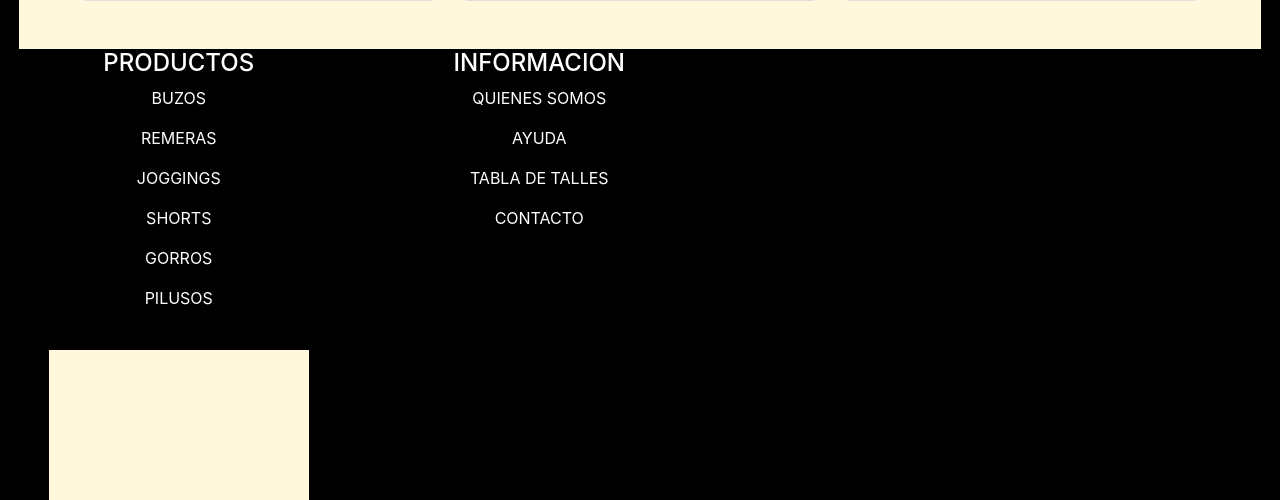
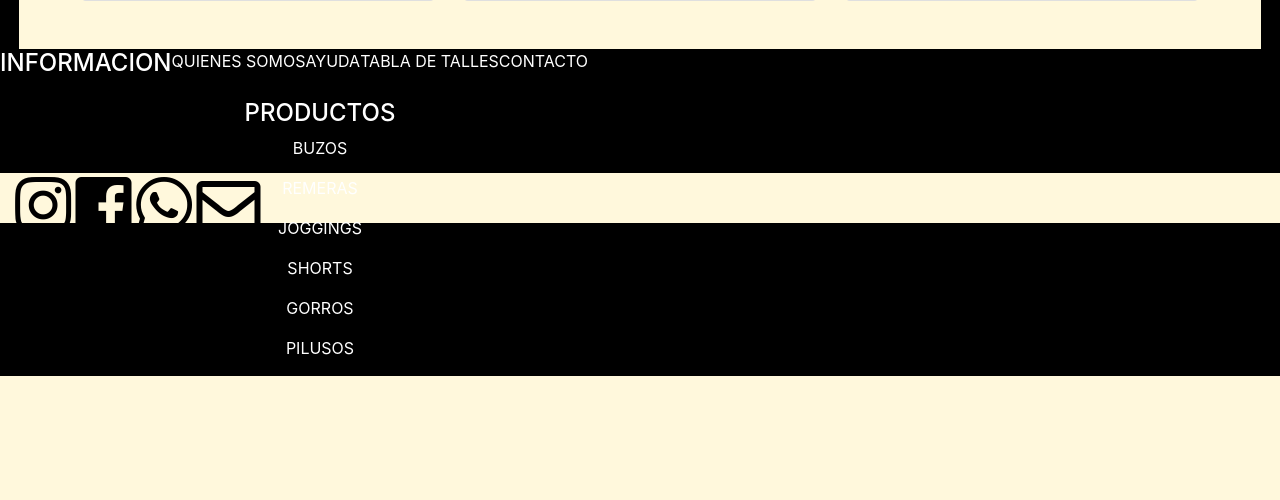
Before and after one commit to Nanooooo/-soulrebel-web, a PHP site: page / in a window 1280 px wide; the page is wider, and only the part inside the window is pictured. Shown: the part 1608-2108 px from the top of that part. After the commit the page ends 1984 px from the top of that part, so only its background shows below. Run offline with PHP 8.4, Linux system fonts and the light colour scheme; some libraries are stand-ins or nearby versions.

Commit message:
KE VERGA PAZO

```diff
--- a/assets/css/style.css
+++ b/assets/css/style.css
@@ -14,6 +14,11 @@
 .height-150 {
     height: 150px;
 }
+
+.width-1820 {
+    width: 1820px;
+}
+
 
 .img-bandera {
     height: 30px;
@@ -47,3 +52,21 @@
 
 
 }
+.img-palmera2{
+    height: 500px;
+    width: 525px;
+
+
+}
+.img-soul{
+    height: 500px;
+    width: 525px;
+
+
+}
+.img-gorro{
+    height: 500px;
+    width: 525px;
+
+
+}
--- a/index.html
+++ b/index.html
@@ -9,6 +9,10 @@
     <link rel="stylesheet" href="https://stackpath.bootstrapcdn.com/bootstrap/4.5.2/css/bootstrap.min.css" integrity="sha384-JcKb8q3iqJ61gNV9KGb8thSsNjpSL0n8PARn9HuZOnIxN0hoP+VmmDGMN5t9UJ0Z" crossorigin="anonymous">
     <link rel="stylesheet" href="assets/css/style.css">
     <link rel="icon" href="assets/images/icononuevo.ico">
+     <!--fontaswesome-->
+     <link rel="stylesheet"
+     href =" https://use.fontawesome.com/releases/v5.3.1/css/all.css "
+     integrity =" SHA384-mzrmE5qonljUremFsqc01SB46JvROS7bZs3IO2EmfFsd15uHvIt + Y8vEf7N7fWAU " crossorigin =" anonymous " >
 
     <title>Soul Rebel</title>
   </head>
@@ -204,10 +208,10 @@
 
       <footer>
 
+        <div class="row height-50">
+        <div class=" row col-6 float-center  ">
 
-        <div class="col-6 float-center  ">
 
-          <div class="float-right">
 
           <h4 class="text-center">INFORMACION</h4>
 
@@ -217,9 +221,13 @@
               <p class="text-center">CONTACTO</P>
          </div>
 
+        </div>
 
-          <div class="col-6 float-center  ">
-            <div class="float left">
+
+        <div class="row height-50">
+          <div class=" col-6 float-center  ">
+
+
 
 
 
@@ -234,6 +242,8 @@
              <p class="text-center">PILUSOS</P>
 
          </div>
+        </div>
+
 
         <br>
 
@@ -246,13 +256,31 @@
         <div class="row height-150"></div>
          </div>
 
+
+        <div class="container grid-4"></div>
+                   <i class="fab fa-instagram fa-4x"></i>
+                   <i class="fab fa-facebook-square fa-4x"></i>
+                   <i class="fab fa-whatsapp fa-4x "></i>
+                   <i class="far fa-envelope fa-4x "></i>
+
+            </div>
              redes -->
 
-         <div class="row height-150 bg-cornsilk ml-1 mr-1 color-texto-negro">
+             <div class="row height-50  width-1820 bg-cornsilk">
+              <div class="col-12 ">
+
+
+
+                <i class=" color-texto-negro fab fa-instagram fa-4x"></i>
+                <i class=" color-texto-negro fab fa-facebook-square fa-4x"></i>
+                <i class=" color-texto-negro fab fa-whatsapp fa-4x "></i>
+                <i class=" color-texto-negro far fa-envelope fa-4x "></i>
+
+             </div>
+
 
 
           </div>
-
 
 
       </footer>
```
